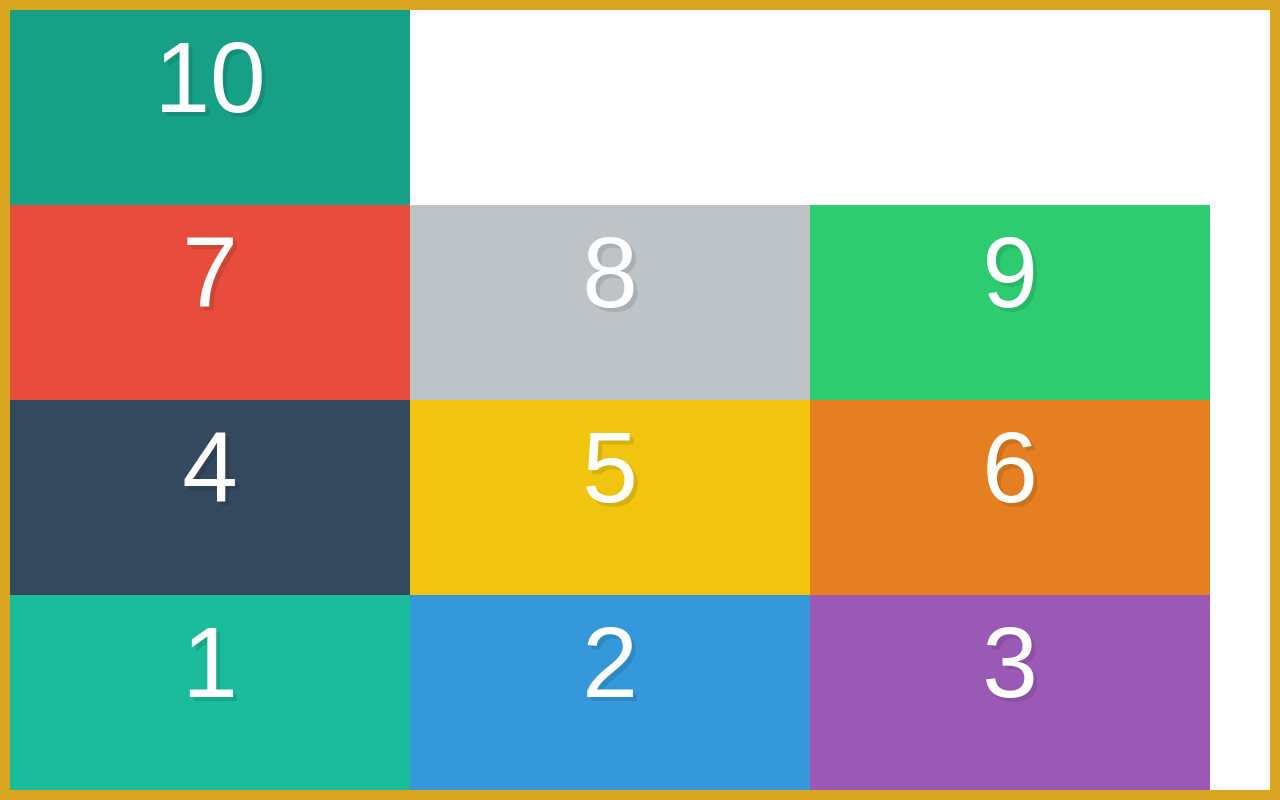
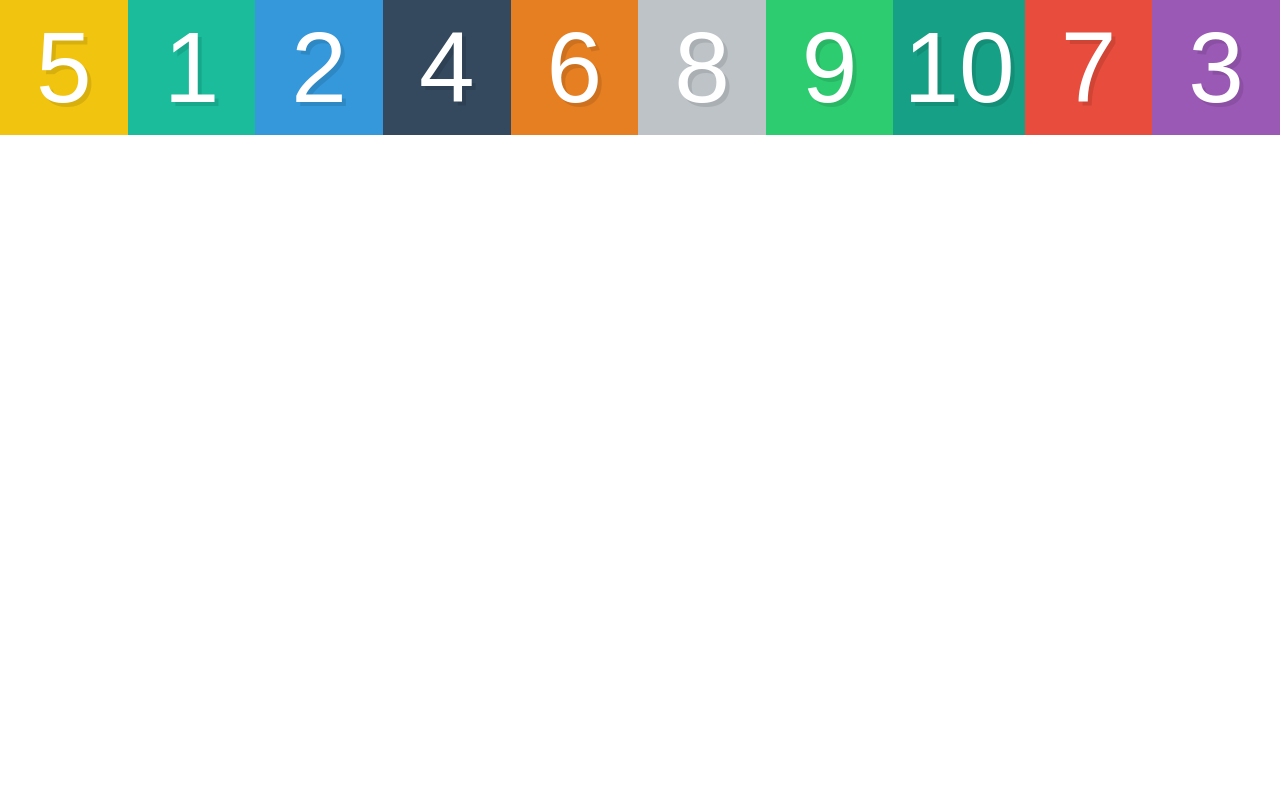
Before and after one commit to beskyd/what-the-flexbox, a plain HTML site: page 05_Flexbox_Ordering/index.html in a window 1280 px wide. Drawn offline with Linux system fonts and the light colour scheme.

Commit message:
lesson 5 finished

```diff
--- a/05_Flexbox_Ordering/style.css
+++ b/05_Flexbox_Ordering/style.css
@@ -30,21 +30,20 @@ input[type=reset],input[type=submit]{-webkit-appearance:button;cursor:pointer;}b
 
 /* We start writing out flexbox here. The above is just page setup */
 .container {
-  display:flex;
-  border:10px solid goldenrod;
-  min-height: 100vh;
-  /*flex-direction: column;*/
-  /*flex-direction: column-reverse;*/
-  /*flex-direction: row-reverse;*/
-  /*flex-wrap: wrap;*/
-  /*flex-wrap: nowrap;*/
-  flex-wrap: wrap-reverse;
+  display: flex;
 }
 
 .box {
-  /*width: 300px;*/
-  /*width: 33.3333333%;*/
-  width: calc(33.3333333% - 20px);
-  /*margin: 10px;*/
-  padding: 10px;
+  flex: 1;
+  order: 1;
 }
+
+.box3 {
+  order: 3;
+}
+.box7 {
+  order: 2;
+}
+.box5 {
+  order: -1;
+}
```
